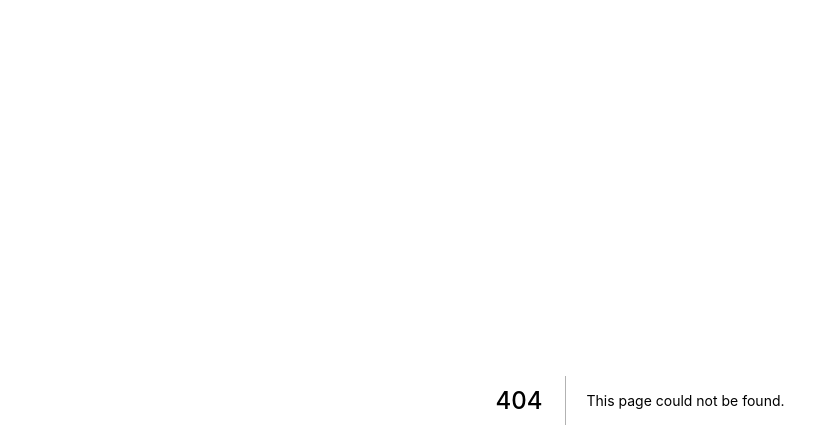
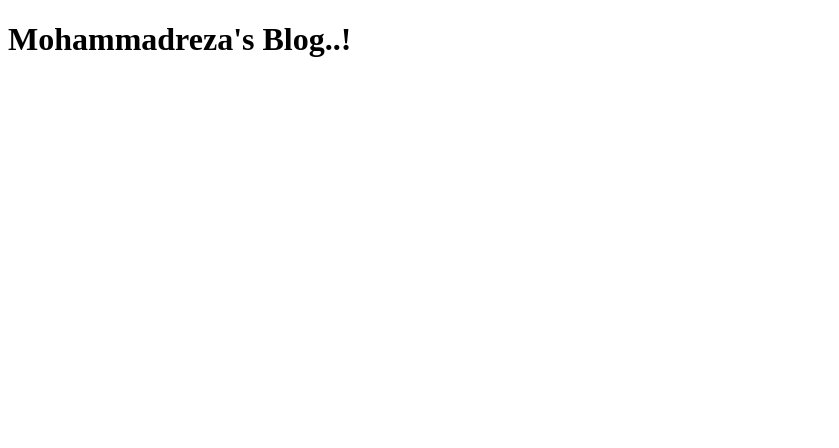
Before and after one commit to immorez/qadamgahi-ir, a Next.js app: page /blog in a window 1280 px wide. Before the commit this address had no page. Shown: the top 448 px of the page, without its empty margins (0-839 px from the left). Built offline with nearby package versions, Linux system fonts and the light colour scheme.

Commit message:
Initialized with git

```diff
--- /dev/null
+++ b/pages/blog/index.js
@@ -0,0 +1,7 @@
+import React from 'react';
+
+const blog = () => {
+  return <h1>Mohammadreza's Blog..!</h1>;
+};
+
+export default blog;
```
